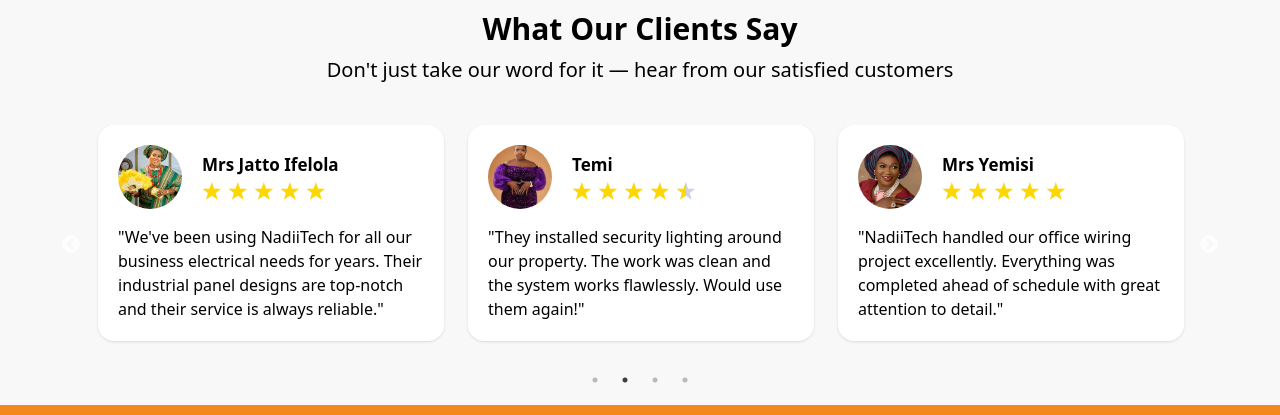
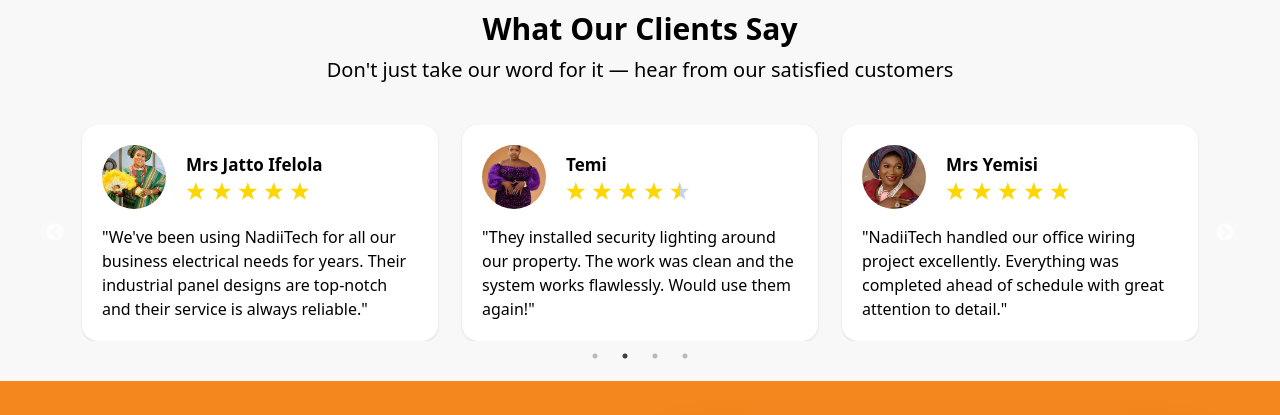
Before and after one commit to Adeleyeshina/Nadiitech, a React (Vite) app: page / in a window 1280 px wide. Shown: the part 2300-2715 px from the top of the page. Built offline with nearby package versions, Linux system fonts and the light colour scheme; no server answers.

Commit message:
testimonial padding edited

```diff
--- a/src/component/TestimonialCard.jsx
+++ b/src/component/TestimonialCard.jsx
@@ -33,7 +33,7 @@
   }
 
   return (
-    <div className="mt-10 px-4">
+    <div className="mt-10 ">
       <Slider {...settings}>
         {
           testimonials.map(({ id, image, name, rating, reply }) => (
```
